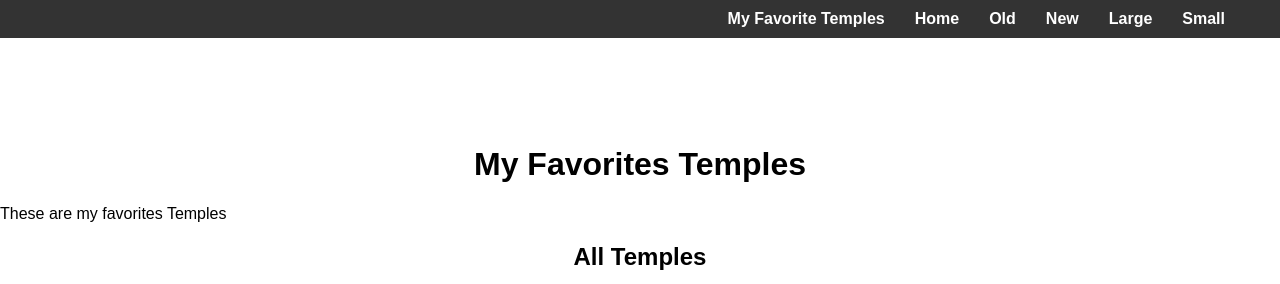
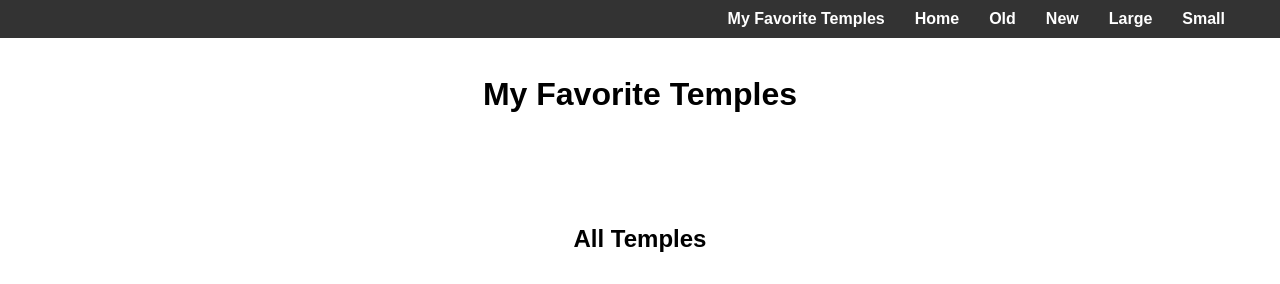
Before and after one commit to Fabrice2019/wdd131, a plain HTML site: page filtered-temples.html in a window 1280 px wide. Shown: the top 284 px of the page. Drawn offline with Linux system fonts and the light colour scheme.

Commit message:
modify html

```diff
--- a/filtered-temples.html
+++ b/filtered-temples.html
@@ -68,9 +68,9 @@
       </nav>
     </header>
     <main>
+      <h1>My Favorite Temples</h1>
       <div class="content-container">
-        <h1>My Favorites Temples</h1>
-        <p>These are my favorites Temples</p>
+
         <h2>All Temples</h2>
         <div class="gallery" id="temple-container"></div>
       </div>
```
